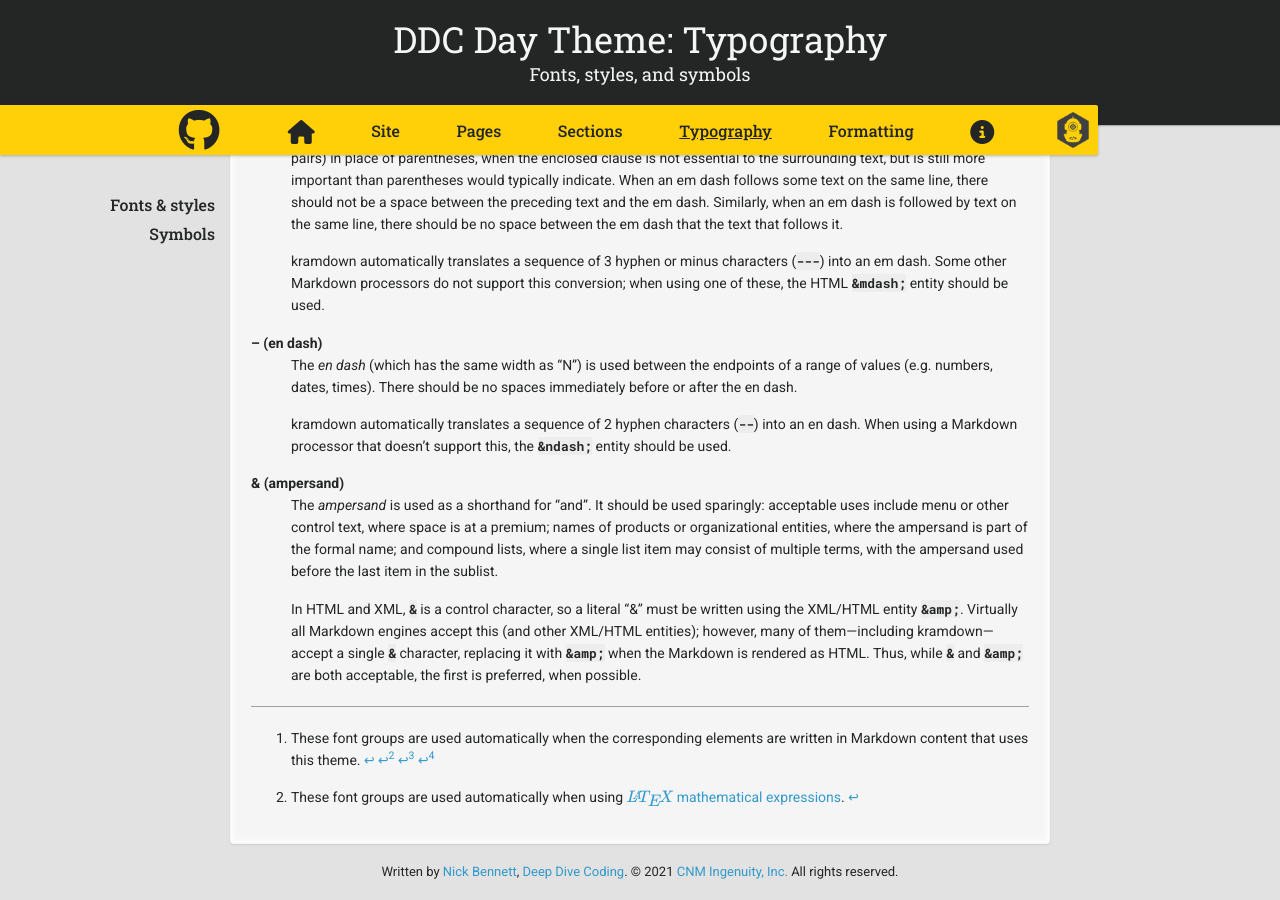
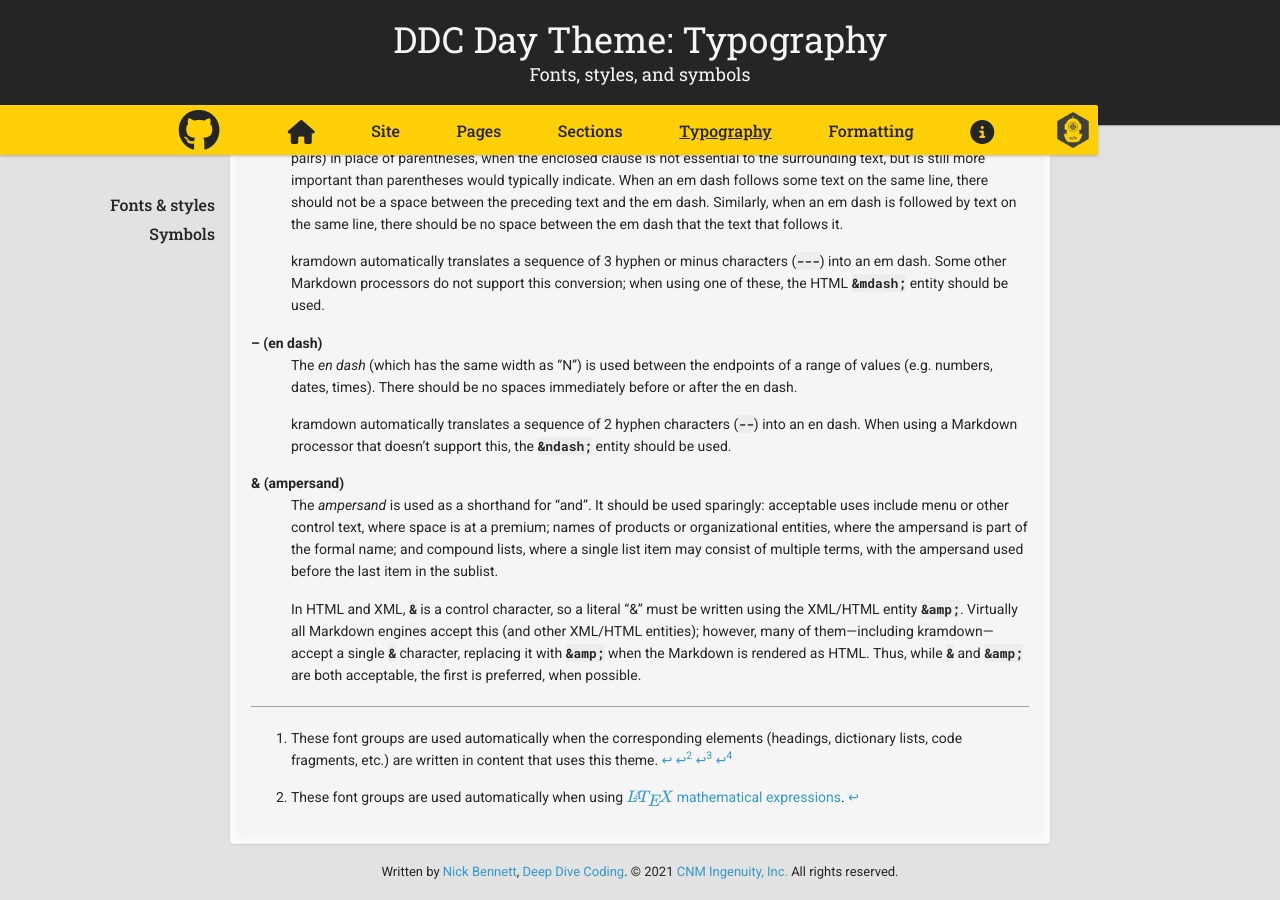
Before and after one commit to ddc-java/ddc-day, a Jekyll site: the page built from typography.md, in a window 1280 px wide and 900 px high, scrolled down 1429 px. Built offline with Jekyll 4.4.1, drawn with Linux system fonts in a browser that asks for light colours; nearby versions of some CDN libraries; our own code applies the rules of GitHub Pages for plain Markdown files; formulas are drawn with MathJax 3.

Commit message:
Clarify automatic font selections

```diff
--- a/typography.md
+++ b/typography.md
@@ -45,9 +45,9 @@ $\text{serif roman and }italic$
 
 : Normal text content.[^theme-defaults]
 
-[^theme-defaults]: These font groups are used automatically when the corresponding elements are written in Markdown content that uses this theme.
+[^theme-defaults]: These font groups are used automatically when the corresponding elements (headings, dictionary lists, code fragments, etc.) are written in content that uses this theme.
 
-[^latex-defaults]: These font groups are used automatically when using [$\LaTeX$ mathematical expressions](formatting.md#mathematical-expressions).
+[^latex-defaults]: These font groups are used automatically when using [$\LaTeX$ mathematical expressions](formatting/#mathematical-expressions).
 
 ## Symbols
 
```
